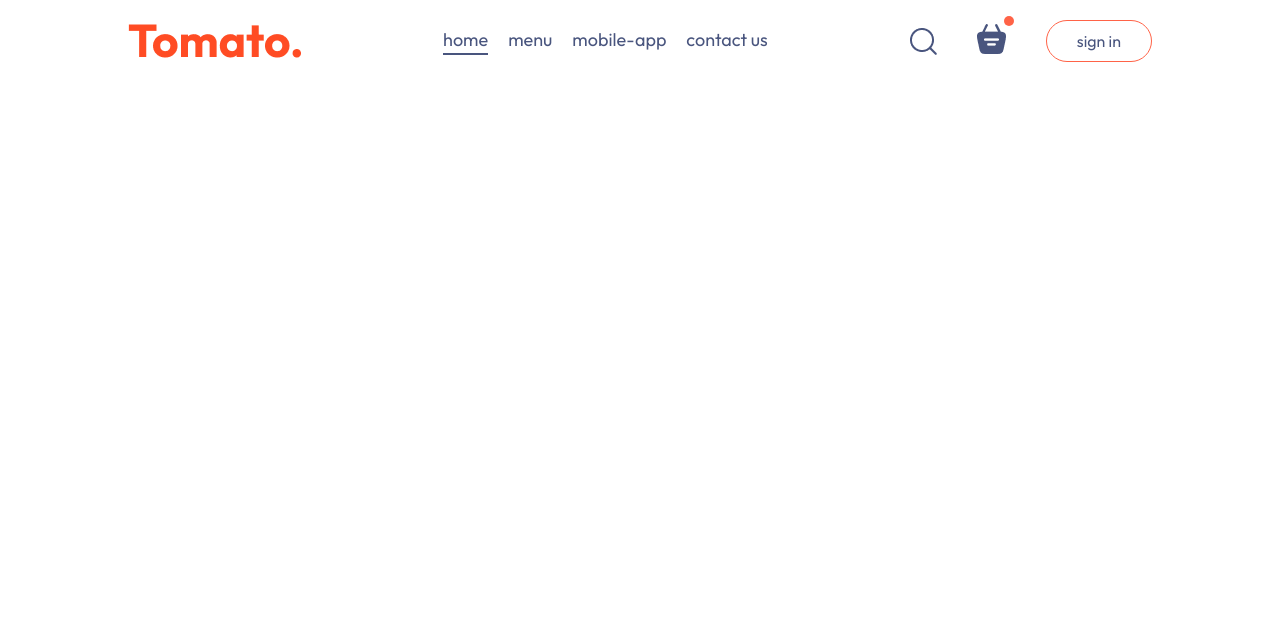
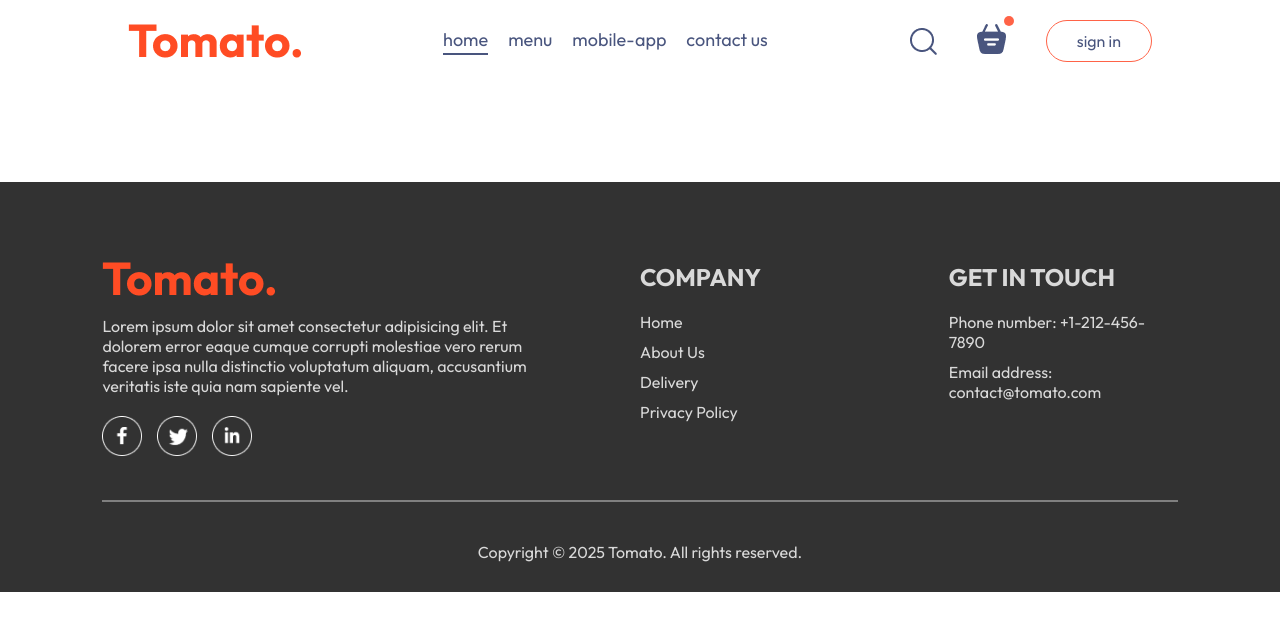
Before and after one commit to munteanr20/animated-tribble, a React (Vite) app in the folder frontend/: page /order in a window 1280 px wide. Shown: the top 630 px of the page. Built offline with nearby package versions, Linux system fonts and the light colour scheme.

Commit message:
implemented "addToCart" and "removeFromCart" functionalities, implemented a filter for every meal cateogry and added a footer

```diff
--- a/frontend/src/App.jsx
+++ b/frontend/src/App.jsx
@@ -4,10 +4,12 @@
 import Home from './pages/Home/Home'
 import Cart from './pages/Cart/Cart'
 import PlaceOrder from './pages/PlaceOrder/PlaceOrder'
+import Footer from './components/Footer/Footer'
 
 const App = () => {
   return (
-    <div className='app'>
+    <>
+     <div className='app'>
       <Navbar/>
       <Routes>
         <Route path='/' element={<Home/>} />
@@ -15,6 +17,9 @@
         <Route path='/order' element={<PlaceOrder/>} />
       </Routes>
     </div>
+    <Footer/>
+    </>
+
   )
 }
 
--- a/frontend/src/components/FoodDisplay/FoodDisplay.jsx
+++ b/frontend/src/components/FoodDisplay/FoodDisplay.jsx
@@ -1,22 +1,33 @@
-import React, { useContext } from 'react'
-import './FoodDisplay.css'
-import { StoreContext } from '../../context/StoreContext'
-import FoodItem from '../FoodItem/FoodItem'
+import React, { useContext } from "react";
+import "./FoodDisplay.css";
+import { StoreContext } from "../../context/StoreContext";
+import FoodItem from "../FoodItem/FoodItem";
 
-const FoodDisplay = ({category}) => {
-
-   const {food_list} = useContext(StoreContext)
+const FoodDisplay = ({ category }) => {
+  const { food_list } = useContext(StoreContext);
 
   return (
-    <div className='food-display' id = 'food-display'>
-        <h2>Top dishes near you</h2>
-<div className="food-display-list">
-    {food_list.map((item,index)=>{
-        return <FoodItem key={index} id={item.id} name={item.name} description={item.description} price={item.price} image={item.image} />
-    })}
-</div>
-        </div>
-  )
-}
+    <div className="food-display" id="food-display">
+      <h2>Top dishes near you</h2>
+      <div className="food-display-list">
+        {food_list.map((item, index) => {
+          if (category === "All" || category === item.category) {
+            return (
+              <FoodItem
+                key={index}
+                id={item._id}
+                name={item.name}
+                description={item.description}
+                price={item.price}
+                image={item.image}
+              />
+            );
+          }
 
-export default FoodDisplay
+        })}
+      </div>
+    </div>
+  );
+};
+
+export default FoodDisplay;
--- a/frontend/src/components/FoodItem/FoodItem.css
+++ b/frontend/src/components/FoodItem/FoodItem.css
@@ -31,3 +31,45 @@
 .food-item-name-rating img{
     width: 70px;
 }
+
+.food-item-desc {
+    color: #676767;
+    font-size: 12px;
+}
+
+.food-item-price{
+    color: tomato;
+    font-size: 22px;
+    font-weight: 500;
+    margin: 10px 0px;
+}
+
+.food-item-img-container{
+    position: relative;
+}
+
+.food-item-img-container .add {
+    width: 35px;
+    position: absolute;
+    bottom: 15px;
+    right: 15px;
+    cursor: pointer;
+    border-radius: 50%;
+}
+
+.food-item-counter {
+    position: absolute;
+    bottom: 15px;
+    right: 15px;
+    display: flex;
+    align-items: center;
+    gap: 10px;
+    padding: 6px;
+    border-radius: 50px;
+    background-color: white;
+    cursor: pointer;
+}
+
+.food-item-counter img {
+    width: 30px;
+}
--- a/frontend/src/components/FoodItem/FoodItem.jsx
+++ b/frontend/src/components/FoodItem/FoodItem.jsx
@@ -1,11 +1,31 @@
-import React from 'react'
-import './FoodItem.css'
-import { assets } from '../../assets/assets'
-const FoodItem = ({id, name, price, description, image}) => {
+import React, { useContext } from "react";
+import "./FoodItem.css";
+import { assets } from "../../assets/assets";
+import { StoreContext } from "../../context/StoreContext";
+
+const FoodItem = ({id, name, price, description, image }) => {
+
+
+  const {cartItems, addToCart, removeFromCart} = useContext(StoreContext);
+
   return (
-    <div className='food-item'>
+    <div className="food-item">
       <div className="food-item-img-container">
-            <img className='food-item-image' src={image} alt="" />
+        <img className="food-item-image" src={image} alt="" />
+        {!cartItems[id] ? (
+          <img
+            className="add"
+            onClick={() => addToCart(id)}
+            src={assets.add_icon_white}
+            alt=""
+          />
+        ) : (
+          <div className="food-item-counter">
+            <img onClick={() => removeFromCart(id)} src={assets.remove_icon_red} alt=""/>
+            <p>{cartItems[id]}</p>
+            <img onClick={() => addToCart(id)} src={assets.add_icon_green} alt="" />
+          </div>
+        )}
       </div>
       <div className="food-item-info">
         <div className="food-item-name-rating">
@@ -16,7 +36,7 @@
         <p className="food-item-price">${price}</p>
       </div>
     </div>
-  )
-}
+  );
+};
 
-export default FoodItem
+export default FoodItem;
--- /dev/null
+++ b/frontend/src/components/Footer/Footer.css
@@ -0,0 +1,69 @@
+.footer {
+    color: #d9d9d9;
+    background-color: #323232;
+    display: flex;
+    flex-direction: column;
+    align-items: center;
+    gap: 20px;
+    padding: 20px 8vw;
+    padding-top: 80px;
+    margin-top: 100px;
+}
+
+.footer-content {
+    width: 100%;
+    display: grid;
+    grid-template-columns: 2fr 1fr 1fr;
+    gap: 80px;
+}
+
+.footer-content-left, .footer-content-right, .footer-content-center {
+    display: flex;
+    flex-direction: column;
+    align-items: start;
+    gap: 20px;
+}
+
+.footer-content-center a {
+    display: flex;
+    flex-direction: column;
+    padding-bottom: 10px;
+}
+
+.footer-content-center a:hover {
+    color: tomato;
+}
+
+.footer-content-right li {
+    list-style: none;
+    padding-bottom: 10px;
+    cursor: pointer;
+}
+}
+
+.footer-content-right h2, .footer-content-center h2 {
+    color: white;
+}
+
+.footer-social-icons img {
+    width: 40px;
+    margin-right: 15px;
+    cursor: pointer;
+}
+
+.footer-social-icons img:hover {
+    border-radius: 50%;
+    transform: scale(1.1);
+}
+
+.footer hr {
+    width: 100%;
+    height: 2px;
+    margin: 20px 0px;
+    background-color: grey;
+    border: none;
+}
+
+.footer-copyright {
+    padding-bottom: 10px;
+}
--- /dev/null
+++ b/frontend/src/components/Footer/Footer.jsx
@@ -0,0 +1,44 @@
+import React from "react";
+import "./Footer.css";
+import { assets } from "../../assets/assets";
+
+const Footer = () => {
+  return (
+    <div className="footer" id="footer">
+      <div className="footer-content">
+        <div className="footer-content-left">
+            <img src={assets.logo} alt="" />
+            <p>Lorem ipsum dolor sit amet consectetur adipisicing elit. Et dolorem error eaque cumque corrupti molestiae vero rerum facere ipsa nulla distinctio voluptatum aliquam, accusantium veritatis iste quia nam sapiente vel.</p>
+            <div className="footer-social-icons">
+                <img src={assets.facebook_icon} alt="" />
+                <img src={assets.twitter_icon} alt="" />
+                <img src={assets.linkedin_icon} alt="" />
+            </div>
+        </div>
+        <div className="footer-content-center">
+            <h2>COMPANY</h2>
+            <ul>
+                <a href="">Home</a>
+                <a href="">About Us</a>
+                <a href="">Delivery</a>
+                <a href="">Privacy Policy</a>
+            </ul>
+        </div>
+
+        <div className="footer-content-right">
+            <h2>GET IN TOUCH</h2>
+            <ul>
+                <li>Phone number: +1-212-456-7890</li>
+                <li>Email address: contact@tomato.com</li>
+            </ul>
+        </div>
+      </div>
+      <hr />
+      <p className="footer-copyright">
+        Copyright &copy; 2025 Tomato. All rights reserved.
+      </p>
+    </div>
+  );
+};
+
+export default Footer;
--- a/frontend/src/context/StoreContext.jsx
+++ b/frontend/src/context/StoreContext.jsx
@@ -1,21 +1,49 @@
-import { createContext } from "react";
+import { createContext, useEffect, useState } from "react";
 import { food_list } from "../assets/assets";
 
-export const StoreContext = createContext(null)
+export const StoreContext = createContext(null);
 
 const StoreContextProvider = (props) => {
+  const [cartItems, setCartItems] = useState({});
 
-    const contextValue = {
-food_list
- }
+  const addToCart = (itemId) => {
+    if (!cartItems[itemId]) {
+      setCartItems((prev) => ({
+        ...prev,
+        [itemId]: 1,
+      }));
+    } else {
+      setCartItems((prev) => ({
+        ...prev,
+        [itemId]: prev[itemId] + 1,
+      }));
+    }
+  };
 
-return(
+  const removeFromCart = (itemId) => {
+    setCartItems((prev) => ({
+      ...prev,
+      [itemId]: prev[itemId] - 1,
+    }));
+  };
+
+  useEffect(() => {
+    console.log(cartItems);
+  }, [cartItems]);
+
+  const contextValue = {
+    food_list,
+    cartItems,
+    setCartItems,
+    addToCart,
+    removeFromCart,
+  };
+
+  return (
     <StoreContext.Provider value={contextValue}>
-           {props.children}
+      {props.children}
     </StoreContext.Provider>
-
-)
-
-}
+  );
+};
 
 export default StoreContextProvider;
```
Lines whose indentation alone changed are shown as unchanged.
